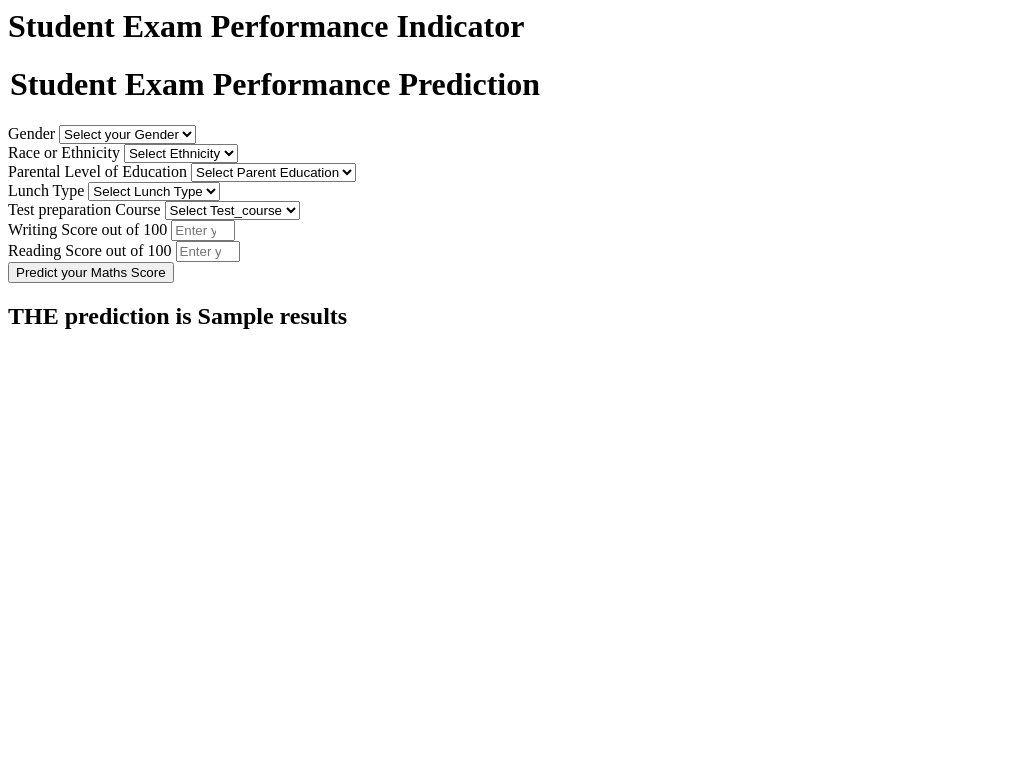
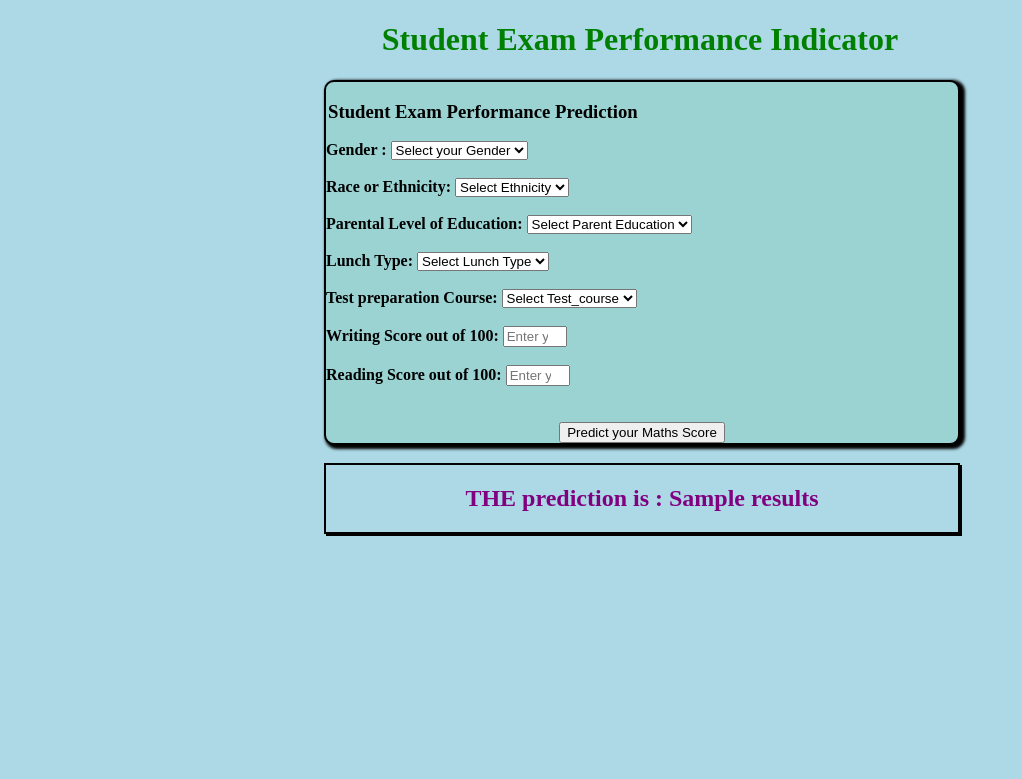
Before and after one commit to shiva9063/MlProject, a Flask app: template templates/home.html in a window 1280 px wide. Shown: the top 779 px of the page, without its empty margins (0-1022 px from the left). Run offline with Flask 3, Linux system fonts and the light colour scheme; the template is opened without the code that fills it: most values are stand-ins (such as "Sample title", 1, 10 or a date in 2020).

Commit message:
update changes

```diff
--- a/app.py
+++ b/app.py
@@ -34,6 +34,6 @@ def predict_datapoint():
         print(pred_df)
         predict_pipeline=PredictPipleline()
         results=predict_pipeline.predict(pred_df)
-        return render_template('home.html',results=results[0])
+        return render_template('home.html',results=round(results[0],1))
 if __name__=='__main__':
     app.run(host='0.0.0.0',debug=True)
--- a/templates/home.html
+++ b/templates/home.html
@@ -1,14 +1,58 @@
-<html>
+<!DOCTYPE html>
+<html lang="en">
+<head>
+<meta charset="UTF-8">
+<meta name="viewport" content="width=device-width, initial-scale=1.0">
+<title>student Performance</title>
+<style>
+    h1{
+        text-align: center;
+        color: green;
+    }
+    .form{
+        background-color: rgb(155, 211, 211);
+        border: 2px solid black;
+        border-radius: 10px;
+        box-shadow: black 3px 2px 3px 2px;
+        width: 50%;
+        height: 100%;
+        align-items: center;
+        margin-left: 25%;
+
+    }
+    body{
+        background-color: lightblue;
+    }
+    .form-label{
+
+            font-weight: bold;
+            color: #000;
+        }
+    .mb-38{
+        text-align: center;
+    }
+    .prediction-output{
+        text-align: center;
+        border: 2px solid black;
+        width: 50%;
+        margin-left: 25%;
+        box-shadow: black 2px 2px;
+        h2{
+            color: purple;
+        }
+    }
+</style>
+</head>
 <body>
     <div class="login">
-       <h1>Student Exam Performance Indicator</h1>
+    <h1>Student Exam Performance Indicator</h1>
 
-       <form action="{{ url_for('predict_datapoint')}}" method="post">
-        <h1>
+    <form action="{{ url_for('predict_datapoint')}}" method="post" class='form'>
+        <h3>
             <legend>Student Exam Performance Prediction</legend>
-        </h1>
-        <div class="mb-3">
-            <label class="form-label">Gender</label>
+        </h3>
+        <div class="mb-31">
+            <label class="form-label">Gender    :</label>
             <select class="form-control" name="gender" placeholder="Enter you Gender" required>
                 <option class="placeholder" selected disabled value="">Select your Gender</option>
                 <option value="male">
@@ -19,8 +63,9 @@
                 </option>
             </select>
         </div>
-        <div class="mb-3">
-            <label class="form-label">Race or Ethnicity</label>
+        <br>
+        <div class="mb-32">
+            <label class="form-label">Race or Ethnicity:</label>
             <select class="form-control" name="race_ethnicity" placeholder="Enter you ethnicity" required>
                 <option class="placeholder" selected disabled value="">Select Ethnicity</option>
                 <option value="group A">
@@ -40,8 +85,9 @@
                 </option>
             </select>
         </div>
-        <div class="mb-3">
-            <label class="form-label">Parental Level of Education</label>
+        <br>
+        <div class="mb-33">
+            <label class="form-label">Parental Level of Education:</label>
             <select class="form-control" name="parental_level_of_education"
                 placeholder="Enter you Parent Education" required>
                 <option class="placeholder" selected disabled value="">Select Parent Education</option>
@@ -65,8 +111,9 @@
                 </option>
             </select>
         </div>
-        <div class="mb-3">
-            <label class="form-label">Lunch Type</label>
+        <br>
+        <div class="mb-34">
+            <label class="form-label">Lunch Type:</label>
             <select class="form-control" name="lunch" placeholder="Enter you Lunch" required>
                 <option class="placeholder" selected disabled value="">Select Lunch Type</option>
                 <option value="free/reduced">
@@ -77,8 +124,9 @@
                 </option>
             </select>
         </div>
-        <div class="mb-3">
-            <label class="form-label">Test preparation Course</label>
+        <br>
+        <div class="mb-35">
+            <label class="form-label">Test preparation Course:</label>
             <select class="form-control" name="test_preparation_course" placeholder="Enter you Course"
                 required>
                 <option class="placeholder" selected disabled value="">Select Test_course</option>
@@ -90,22 +138,29 @@
                 </option>
             </select>
         </div>
-        <div class="mb-3">
-            <label class="form-label">Writing Score out of 100</label>
+        <br>
+        <div class="mb-36">
+            <label class="form-label">Writing Score out of 100:</label>
             <input class="form-control" type="number" name="reading_score"
                 placeholder="Enter your Reading score" min='0' max='100' />
         </div>
-        <div class="mb-3">
-            <label class="form-label">Reading Score out of 100</label>
+        <br>
+        <div class="mb-37">
+            <label class="form-label">Reading Score out of 100:</label>
             <input class="form-control" type="number" name="writing_score"
                 placeholder="Enter your Reading Score" min='0' max='100' />
         </div>
-        <div class="mb-3">
+        <br>
+        <br>
+        <div class="mb-38">
             <input class="btn btn-primary" type="submit" value="Predict your Maths Score" required />
         </div>
     </form>
-    <h2>
-       THE  prediction is {{results}}
+    <br>
+    <div class="prediction-output">
+        <h2>
+    THE  prediction is : {{results}}
     </h2>
-   <body>
+    </div>
+<body>
 </html>
```
